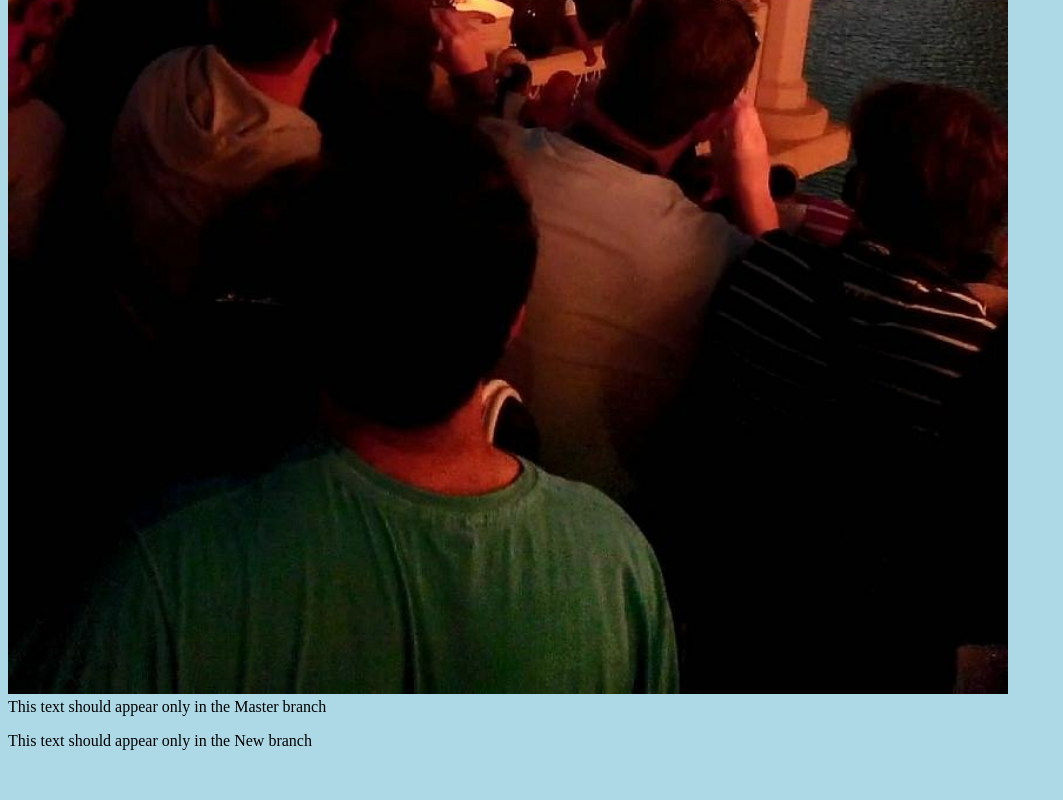
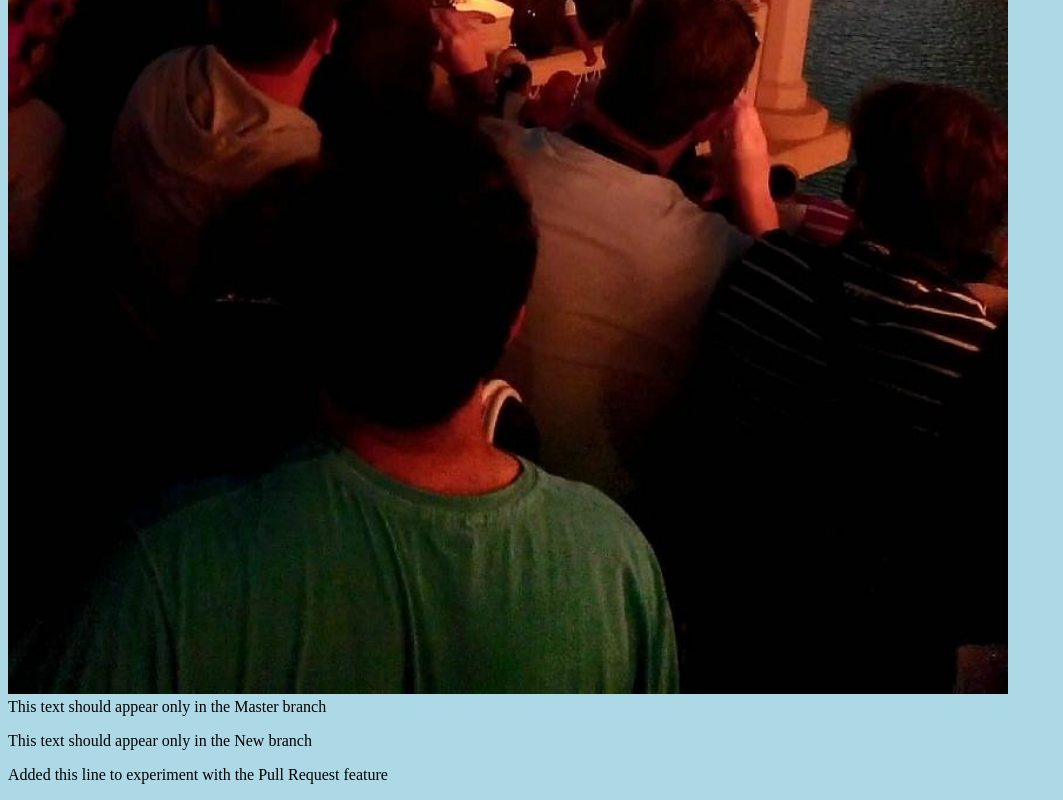
Before and after one commit to ebrosas/Test-Repository, a plain HTML site: page index.html in a window 1280 px wide. Shown: the part 2156-2956 px from the top of the page, without its empty margins (0-1063 px from the left). Before the commit the page ends 2922 px from the top, so only its background shows below. Drawn offline with Linux system fonts and the light colour scheme.

Commit message:
Added new paragraph to test Pull Request

```diff
--- a/index.html
+++ b/index.html
@@ -16,8 +16,8 @@
 </div
 
 <p>This text should appear only in the Master branch</p>
-
 <p>This text should appear only in the New branch </p>
+<p>Added this line to experiment with the Pull Request feature </p>
 
 </body>
 </html>
```
